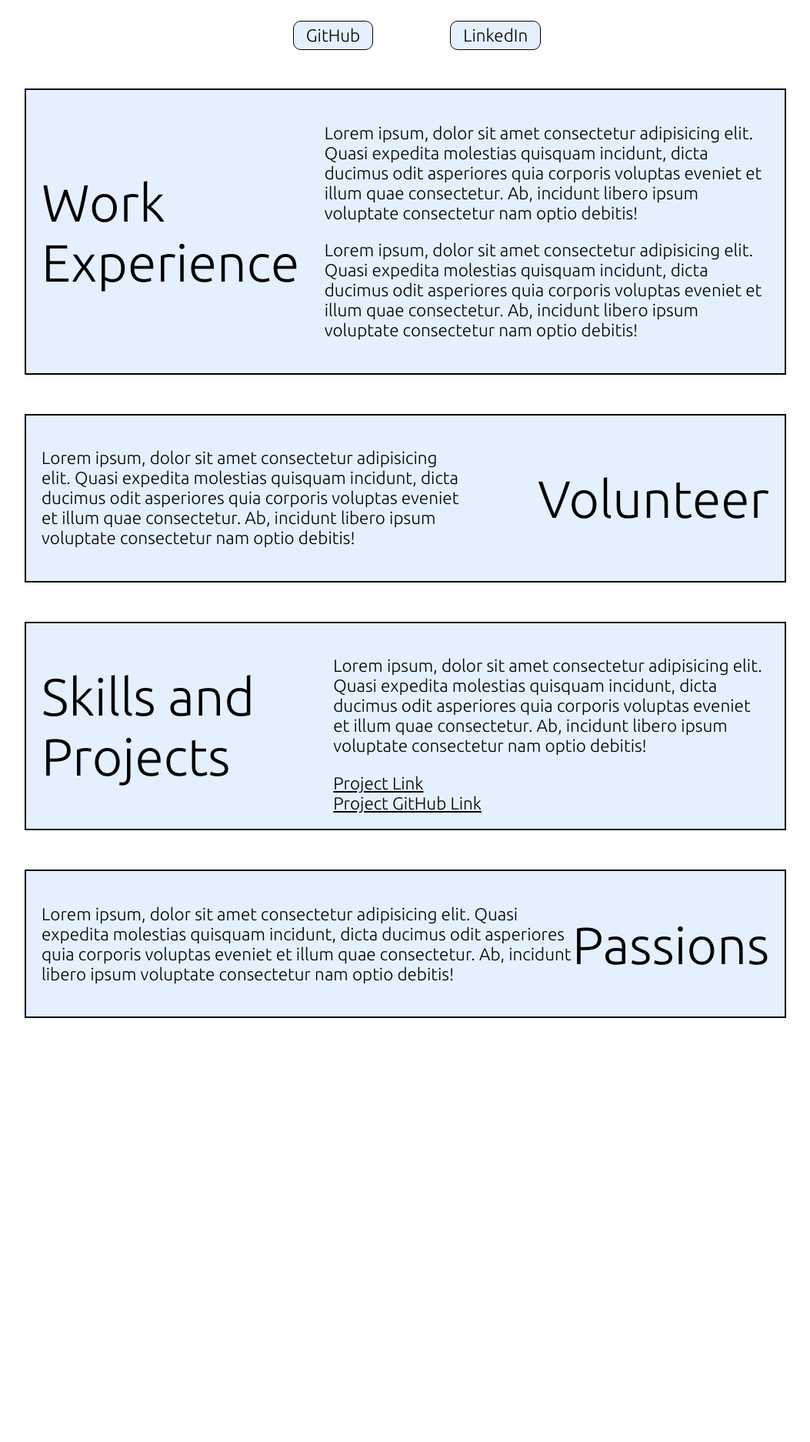
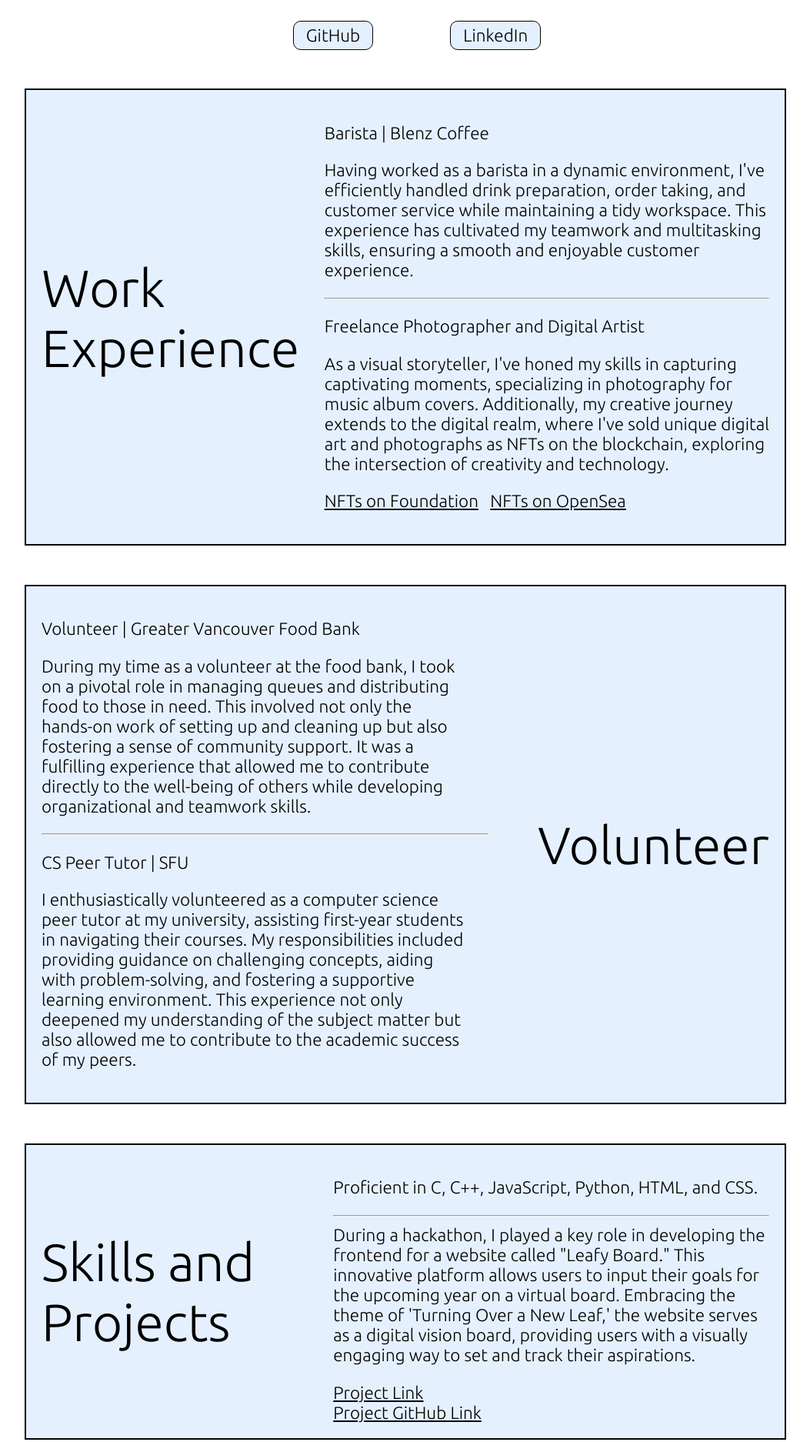
Before and after one commit to notpoorvi/personal-portfolio, a plain HTML site: page index.html in a window 1280 px wide. Shown: the part 680-2554 px from the top of the page at 77% size, without its empty margins (98-1151 px from the left). Before the commit the page ends 2003 px from the top, so only its background shows below. Drawn offline with nearby package versions, Linux system fonts and the light colour scheme.

Commit message:
closes #15, closes #8, closes #7, closes #5

```diff
--- a/index.html
+++ b/index.html
@@ -23,14 +23,22 @@
     </header>
     <div class="bio">
         <div id="name-bio">
-            <p class="name">Poorvi Bhatia</p>
-            <p class="content">Hey, I'm Poorvi, a second-year Computing Science student at SFU. I love diving into data
-                structures, algorithms, and the world of software engineering. When I'm not coding, you'll find me
-                behind the lens, exploring the simplicity of photography. Ready for the next coding challenge and
-                capturing moments one snapshot at a time.</p>
+            <span class="name" id="element">Poorvi Bhatia</span>
+            <script src="https://unpkg.com/typed.js@2.1.0/dist/typed.umd.js"></script>
+            <script>
+                var typed = new Typed('#element', {
+                    strings: ['', 'Poorvi Bhatia'],
+                    typeSpeed: 50,
+                });
+            </script>
+            <p class="content">Hey, I'm Poorvi, a second-year Computing Science student at SFU. Navigating the dynamic
+                world of software engineering, I find genuine joy in exploring new coding concepts and languages. Beyond
+                the screen, you'll often find me immersed in the art of photography, capturing life's moments. Always
+                ready for the next coding challenge, I balance the intricacies of programming with the simplicity of
+                creative expression.</p>
         </div>
         <div class="bio-image">
-            <img id="bio-img" src="images/DSC_3497.jpeg" alt="">
+            <img id="bio-img" src="images/img1.jpeg" alt="">
         </div>
     </div>
     <div class="external-links">
@@ -43,14 +51,25 @@
         </p>
         <div id="wex">
             <p class="content">
-                Lorem ipsum, dolor sit amet consectetur adipisicing elit. Quasi expedita molestias quisquam incidunt,
-                dicta ducimus odit asperiores quia corporis voluptas eveniet et illum quae consectetur. Ab, incidunt
-                libero ipsum voluptate consectetur nam optio debitis!
+            <p>Barista | Blenz Coffee</p>
+            <p>
+                Having worked as a barista in a dynamic environment, I've efficiently handled drink preparation, order
+                taking, and customer service while maintaining a tidy workspace. This experience has cultivated my
+                teamwork and multitasking skills, ensuring a smooth and enjoyable customer experience.
             </p>
+            </p>
+            <hr>
             <p class="content">
-                Lorem ipsum, dolor sit amet consectetur adipisicing elit. Quasi expedita molestias quisquam incidunt,
-                dicta ducimus odit asperiores quia corporis voluptas eveniet et illum quae consectetur. Ab, incidunt
-                libero ipsum voluptate consectetur nam optio debitis!
+            <p>Freelance Photographer and Digital Artist</p>
+            <p>
+                As a visual storyteller, I've honed my skills in capturing captivating moments, specializing in
+                photography for music album covers. Additionally, my creative journey extends to the digital realm,
+                where I've sold unique digital art and photographs as NFTs on the blockchain, exploring the intersection
+                of creativity and technology.
+            </p>
+            <a href="https://foundation.app/@notpoorvi" target="_blank" class="intext-links">NFTs on Foundation</a>
+            &nbsp;
+            <a href="https://opensea.io/notpoorvi" target="_blank" class="intext-links">NFTs on OpenSea</a>
             </p>
         </div>
     </section>
@@ -59,10 +78,21 @@
             Volunteer
         </p>
         <div id="volunteer">
+            <p>Volunteer | Greater Vancouver Food Bank</p>
             <p class="content">
-                Lorem ipsum, dolor sit amet consectetur adipisicing elit. Quasi expedita molestias quisquam incidunt,
-                dicta ducimus odit asperiores quia corporis voluptas eveniet et illum quae consectetur. Ab, incidunt
-                libero ipsum voluptate consectetur nam optio debitis!
+                During my time as a volunteer at the food bank, I took on a pivotal role in managing queues and
+                distributing food to those in need. This involved not only the hands-on work of setting up and cleaning
+                up but also fostering a sense of community support. It was a fulfilling experience that allowed me to
+                contribute directly to the well-being of others while developing organizational and teamwork skills.
+            </p>
+            <hr style="margin-right: 10%;">
+            <p>CS Peer Tutor | SFU</p>
+            <p class="content">
+                I enthusiastically volunteered as a computer science peer tutor at my university, assisting first-year
+                students in navigating their courses. My responsibilities included providing guidance on challenging
+                concepts, aiding with problem-solving, and fostering a supportive learning environment. This experience
+                not only deepened my understanding of the subject matter but also allowed me to contribute to the
+                academic success of my peers.
             </p>
         </div>
     </section>
@@ -71,13 +101,18 @@
             Skills and Projects
         </p>
         <div id="skills-and-projects">
-            <p class="content">
-                Lorem ipsum, dolor sit amet consectetur adipisicing elit. Quasi expedita molestias quisquam incidunt,
-                dicta ducimus odit asperiores quia corporis voluptas eveniet et illum quae consectetur. Ab, incidunt
-                libero ipsum voluptate consectetur nam optio debitis!
-            </p>
-            <a href="https://leafy-board.netlify.app/" class="project-link" target="_blank">Project Link</a>
-            <a href="https://github.com/ayanahye/leafy-board" class="project-github-link" target="_blank">Project GitHub
+            <div class="content">
+                <p>
+                    Proficient in C, C++, JavaScript, Python, HTML, and CSS.
+                    <hr>
+                    During a hackathon, I played a key role in developing the frontend for a website called "Leafy
+                    Board." This innovative platform allows users to input their goals for the upcoming year on a
+                    virtual board. Embracing the theme of 'Turning Over a New Leaf,' the website serves as a digital
+                    vision board, providing users with a visually engaging way to set and track their aspirations.
+                </p>
+            </div>
+            <a href="https://leafy-board.netlify.app/" class="intext-links" target="_blank">Project Link</a>
+            <a href="https://github.com/ayanahye/leafy-board" class="intext-links" target="_blank">Project GitHub
                 Link</a>
         </div>
     </section>
@@ -87,10 +122,16 @@
         </p>
         <div id="passions-content">
             <p class="content">
-                Lorem ipsum, dolor sit amet consectetur adipisicing elit. Quasi expedita molestias quisquam incidunt,
-                dicta ducimus odit asperiores quia corporis voluptas eveniet et illum quae consectetur. Ab, incidunt
-                libero ipsum voluptate consectetur nam optio debitis!
+                My passions extend beyond the realm of coding, embracing the thrill of travel, the serenity of hiking, and the joy of capturing life's stories through my camera lens. Whether I'm exploring new landscapes or delving into a coding project, each experience adds a unique chapter to my ever-evolving journey.
             </p>
+        </div>
+    </section>
+    <section class="images">
+        <div class="image1">
+            <img src="images/img2.jpeg" alt="">
+        </div>
+        <div class="image2">
+            <img src="images/img3.jpeg" alt="">
         </div>
     </section>
 </body>
--- a/style.css
+++ b/style.css
@@ -105,6 +105,10 @@ body {
     flex-direction: column;
 }
 
+#wex, #volunteer, #skills-and-projects{
+    font-size: 22.5px;
+}
+
 .volunteer, .passions{
     flex-direction: row-reverse;
     margin-top: 4%;
@@ -114,9 +118,22 @@ body {
     margin-top: 4%;
 }
 
-.project-link, .project-github-link{
+.intext-links{
     font-size: 22.5px;
     color: black;
+}
+
+.images{
+    display: flex;
+    margin: 0px 160px 0px 130px;
+    padding: 20px;
+    justify-content: space-around;
+}
+
+.images img{
+    width: 351px;
+    height: 385px;
+    border: 2px solid black;
 }
 
 @media only screen and (max-width: 1215px) {
@@ -155,7 +172,17 @@ body {
         height: auto;
     }
 
-    #bio-img {
+    .images{
+        flex-direction: column;
+    }
+
+    .images img{
+        flex-wrap: wrap;
+        width: 100%;
+        height: 100%;
+    }
+
+    #bio-img{
         width: 100%;
         height: auto;
         margin: 0;
```
Also changed, not shown: 4 other files.
